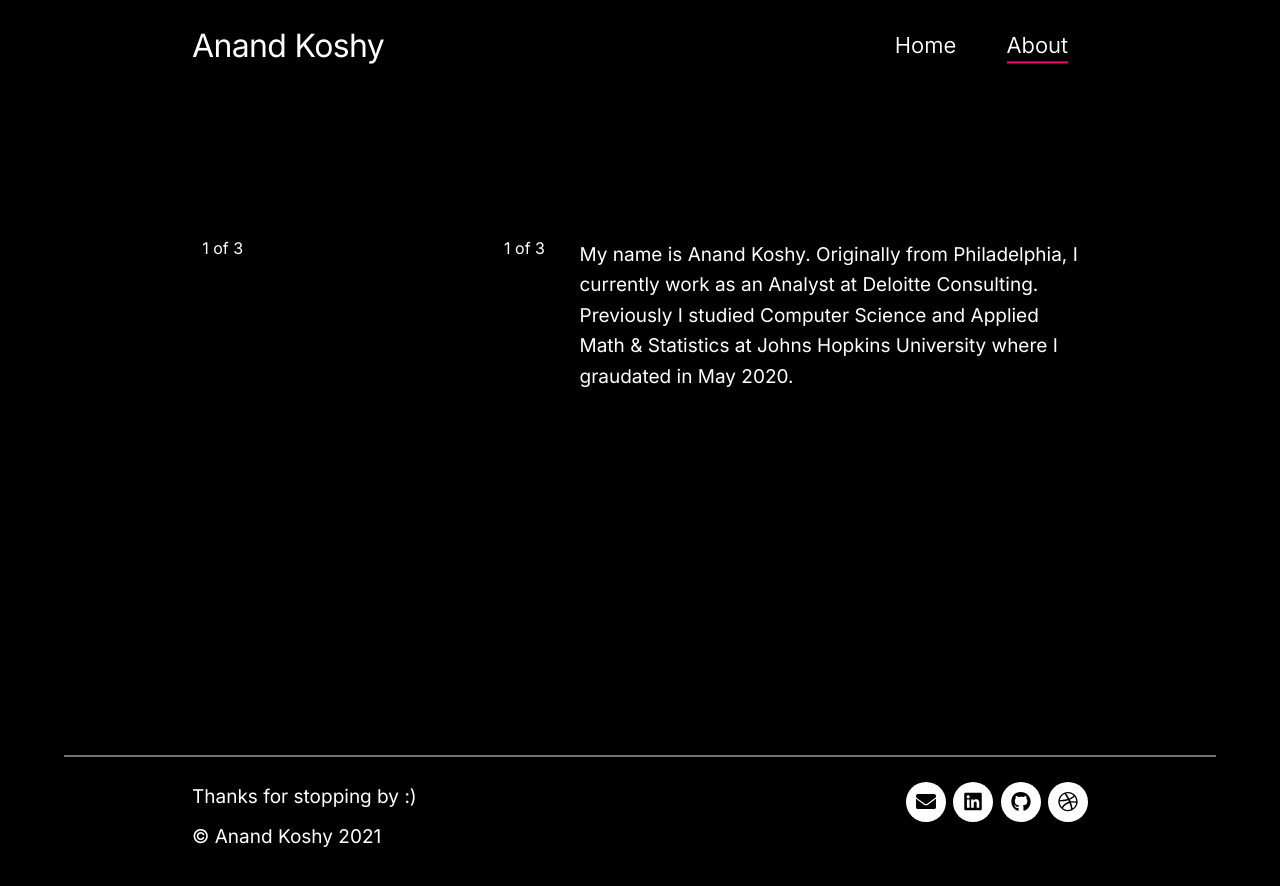
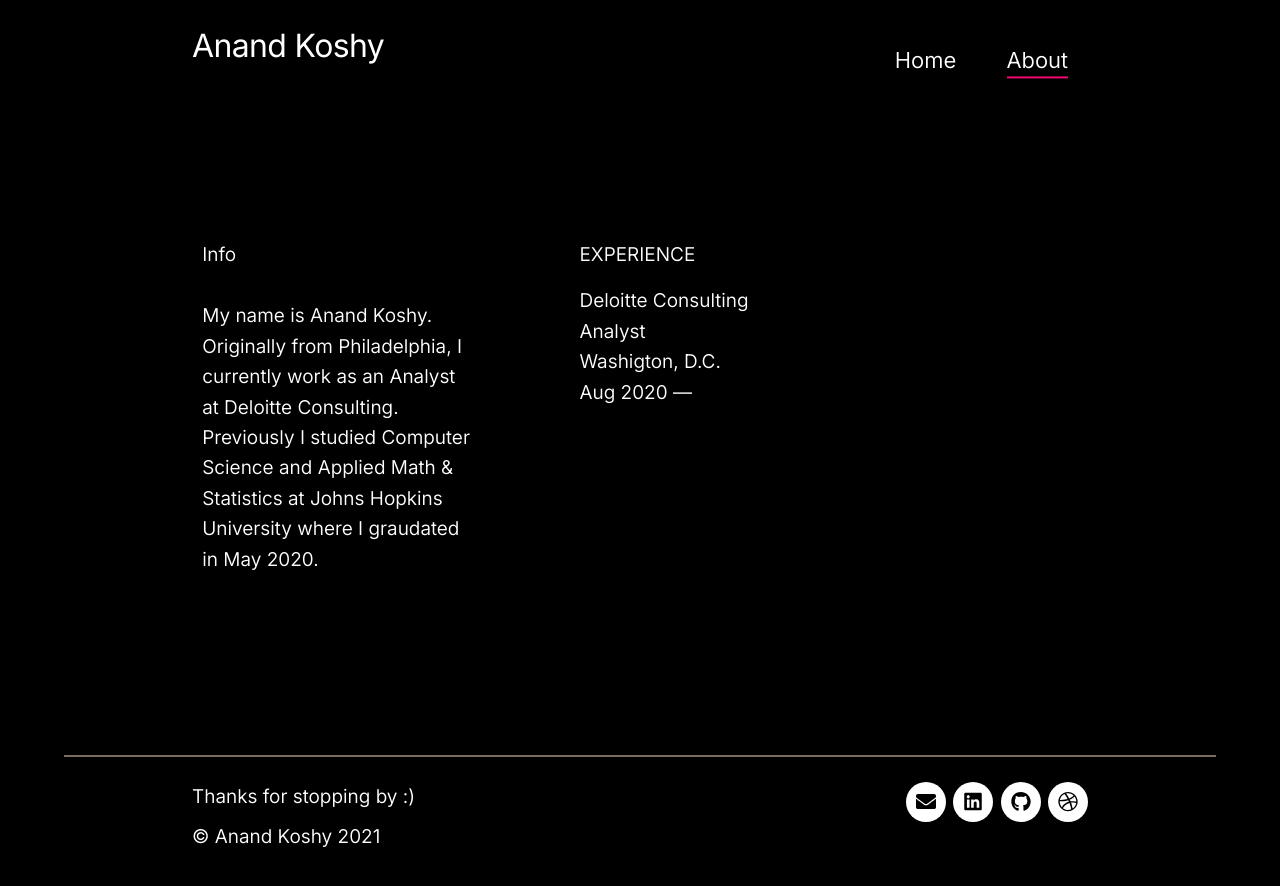
Before and after one commit to anand-koshy/anand-koshy.github.io, a Jekyll site: the page built from about/index.html, in a window 1280 px wide and 900 px high. Shown: the top 886 px of the window. Built offline with Jekyll 4.4.1, drawn with Linux system fonts in a browser that asks for light colours; nearby versions of some CDN libraries.

Commit message:
made menu transition better, changed color palette, and other stuff

```diff
--- a/_data/settings.yml
+++ b/_data/settings.yml
@@ -159,7 +159,7 @@
     small_size: 15
     medium_size: 17
     large_size: 19
-    weight: 400
+    weight: 360
     letter_spacing: 0
     line_height: 1.6
   blockquote:
--- a/_sass/_includes/_about.scss
+++ b/_sass/_includes/_about.scss
@@ -33,3 +33,7 @@
 	padding: 0;
 
 }
+
+.about__text {
+    margin-top: 0;
+}
--- a/_sass/_includes/_header.scss
+++ b/_sass/_includes/_header.scss
@@ -127,7 +127,7 @@
 		left: 0;
 		width: 100%;
 		height: 3px;
-		@include transition(all 0.1s);
+		@include transition(all .1s);
 		background: $text-dark-color;
 	}
 
@@ -176,7 +176,7 @@
 
 	visibility: hidden;
 	opacity: 0;
-	@include transition(all 0.2s ease-in-out);
+	@include transition(all .4s ease-in-out);
 
 	@include mq(tabletl) {
 		position: relative;
@@ -198,6 +198,7 @@
 	margin: 0 auto;
 	padding: 30px;
 
+
 	@include mq(tabletp) {
 		padding: 40px 0 0;
 		max-width: 80%;
@@ -211,6 +212,8 @@
 }
 
 .menu__list__item {
+
+	transform: translateY(15px);
 
 	@include mq(tabletl) {
 		display: inline-block;
@@ -227,6 +230,13 @@
 	font-weight: $menu-weight;
 	color: $overlay-text-color;
 	padding: 10px 0;
+
+
+	//@include transition(all 8.5s linear);
+
+	//@include transform(all 2.9s ease-in);
+
+
 
 	&:hover {
 		color: $overlay-accent-color;
--- a/_sass/_includes/_portfolio.scss
+++ b/_sass/_includes/_portfolio.scss
@@ -52,9 +52,15 @@
 
 .portfolio-item {
 	position: relative;
-	padding: $grid-spacing/2;
+	padding: $grid-spacing/2 $grid-spacing/2 $grid-spacing*2 $grid-spacing/2;
 	float: left;
-	width: 50%;
+	width: 100%;
+
+
+	@include mq(tabletp) {
+		padding: $grid-spacing/2 ;
+		width: 50%;
+	}
 
 	@include mq(tabletl) {
 		padding: $grid-spacing;
@@ -132,3 +138,19 @@
 		font-size: $grid-item-subtitle-large;
 	}
 }
+
+
+.portfolio-item__alt-title {
+	padding-top: $grid-spacing/2;
+
+	@include mq(tabletp) {
+		display: none
+	}
+
+}
+
+.portfolio-item__alt-text {
+	font-size: 18px;
+	font-weight: 400;
+
+}
--- a/about/index.html
+++ b/about/index.html
@@ -28,16 +28,25 @@
 		<div class="container">
 			<div class="row">
 				<div class="col-md-4">
-					1 of 3
-				</div>
-				<div class="col-md-1">
-					1 of 3
-				</div>
-				<div class="col-md-7">
+					<p>Info</p>
+					<br>
 					<p>My name is Anand Koshy. Originally from Philadelphia, I currently work as an
 						Analyst at Deloitte Consulting. Previously I studied Computer Science and
 						Applied Math & Statistics at Johns Hopkins University where I graudated in May
-						2020. </p>
+						2020.
+					</p>
+				</div>
+				<div class="col-md-1">
+
+				</div>
+				<div class="col-md-7">
+					<p class="about__text">EXPERIENCE</p>
+					<br>
+					<p class="about__text">Deloitte Consulting</p>
+					<p class="about__text">Analyst</p>
+					<p class="about__text">Washigton, D.C.</p>
+					<p class="about__text">Aug 2020 &#8212;</p>
+
 
 
 				</div>
--- a/index.html
+++ b/index.html
@@ -41,6 +41,9 @@
 					</div>
 				</div>
 			</a>
+			<div class="portfolio-item__alt-title">
+				<p class="portfolio-item__alt-text">{{project.title}}</p>
+			</div>
 		</div>
 		{% endfor %}
 
```
Also changed, not shown: 3 other files.
